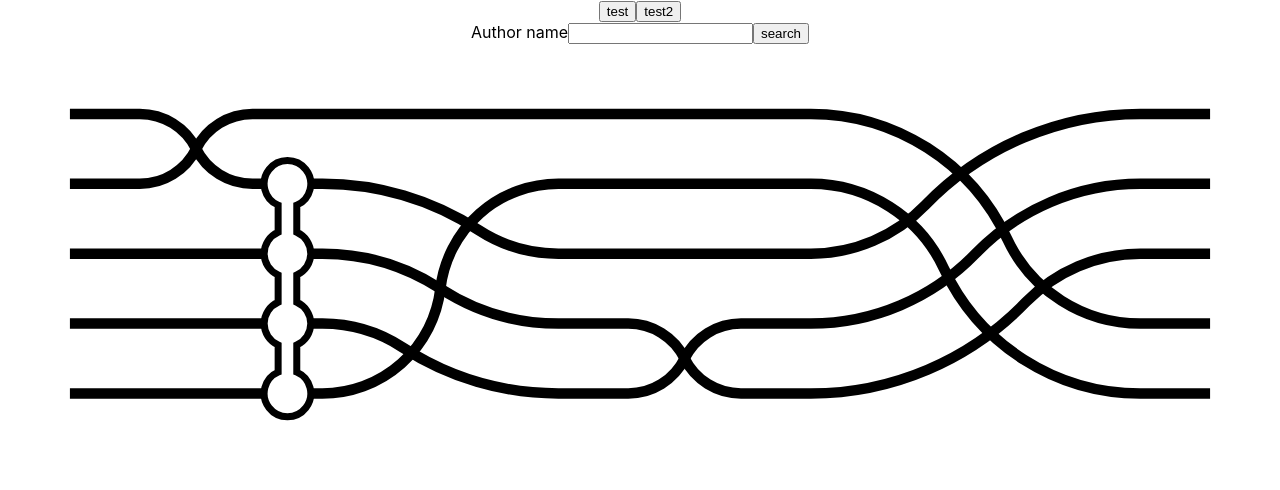
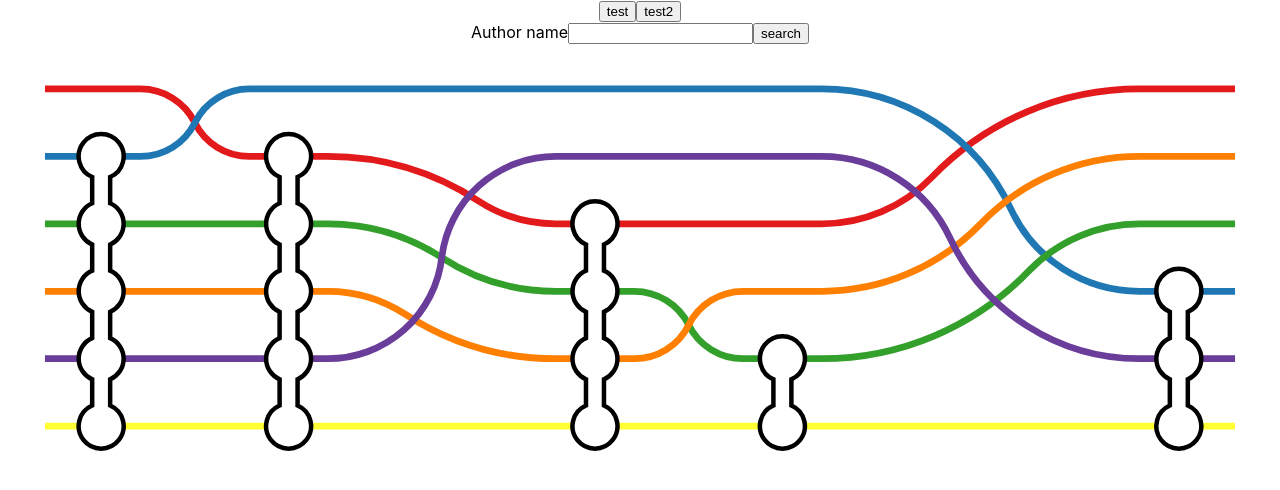
Before and after one commit to hegetim/publines, a React app: page / in a window 1280 px wide. Shown: the top 490 px of the page. Built offline with nearby package versions, Linux system fonts and the light colour scheme; the HTML template or start-up script is replaced by a standard one.

Commit message:
draw storyline sections

```diff
--- a/src/components/App.tsx
+++ b/src/components/App.tsx
@@ -2,11 +2,18 @@ import React from 'react';
 import './App.css';
 import * as Dblp from '../model/Dblp';
 import { AuthorName } from './Settings';
-import { StorylineTest } from './StorylineTest';
+import { StorylineSvg } from './Storyline';
+import { as } from '../model/util';
+import { SBCMRealization, Storyline } from '../model/Sbcm';
+import { defaultConfig } from './StorylineUtils';
 
 const App = () => {
   const fetchAuthors = (s: string) => Dblp.findAuthor(s)
     .then(res => res === 'not_ok' || res === 'error' ? 'error' : Dblp.mkSuggestions(res));
+
+  const testStory = as<Storyline>({ authorIds: [], meetings: [[1, 2, 3, 4, 5], [0, 2, 3, 4, 5], [0, 2, 3, 5], [2, 5], [4, 1, 5]] });
+  const testReal = as<SBCMRealization>({ initialPermutation: [0, 1, 2, 3, 4, 5], blockCrossings: [[0, 0, 1], [1, 3, 4], [3, 3, 4], [0, 1, 4]] });
+  const config = defaultConfig(15);
 
   return (
     <div className="App">
@@ -25,7 +32,7 @@ const App = () => {
         }
       })}>test2</button>
       <AuthorName setAuthor={x => { console.log(x) }} fetchAuthors={fetchAuthors} />
-      <StorylineTest />
+      <StorylineSvg config={config} realization={testReal} story={testStory} />
     </div>
   );
 }
--- /dev/null
+++ b/src/components/Storyline.tsx
@@ -0,0 +1,43 @@
+import React from "react"
+import { DrawingConfig, MeetingStyle, bcWidth, defaultConfig, drawSLine, drawSections, mkBcMetrics, mkSections } from "./StorylineUtils"
+import { Storyline, SBCMRealization } from "../model/Sbcm";
+import { matchString } from "../model/util";
+
+export const StorylineSvg = (props: Props) => {
+    const sections = mkSections(props.story, props.realization)!;
+    const { paths, meetings, width, height } = drawSections(props.config, sections, props.realization.initialPermutation);
+    const pathCommons = { fill: "none", strokeWidth: 1.5 };
+    const meeetingCommons = mkMeetingStyle(props.config.meetingStyle);
+    return <svg viewBox={`-10 -10 ${width + 20} ${height + 20}`}>
+        <g>
+            {...paths.map((cmds, i) => <path key={i} {...pathCommons} stroke={pkColors[i % pkColors.length]} d={cmds} />)}
+        </g>
+        <g>
+            {...meetings.map((cmds, i) => <path key={i} {...meeetingCommons} d={cmds} />)}
+        </g>
+    </svg>
+}
+
+const mkMeetingStyle = (style: MeetingStyle) => matchString(style, {
+    'Bar': () => ({ stroke: "none", fill: "black" }),
+    'Metro': () => ({ stroke: "black", fill: "white", strokeWidth: 1 }),
+});
+
+const pkColors = [
+    '#e31a1c', // PK dark red
+    '#1f78b4', // PK dark blue
+    '#33a02c', // PK dark green
+    '#ff7f00', // PK dark orange
+    '#6a3d9a', // PK dark purple
+    '#ffff33', // PK dark yellow
+    '#a65628', // PK dark brown
+    '#f781bf', // PK dark pink
+    '#1b9e77', // PK dark cyan
+    //'#808080', // PK dark gray
+]
+
+interface Props {
+    config: DrawingConfig,
+    story: Storyline,
+    realization: SBCMRealization,
+}
--- a/src/components/StorylineTest.tsx
+++ /dev/null
@@ -1,19 +0,0 @@
-import React from "react"
-import { as } from "../model/util"
-import { DrawingConfig, bcWidth, drawMetroStation, drawSLine, mkBcMetrics } from "./StorylineUtils"
-
-export const StorylineTest = () => {
-  const info = as<DrawingConfig>({ lineDist: 10, stretch: .4, crossing2crossingMargin: 10, crossing2meetingMargin: 10, meeting2meetingMargin: 10, meetingStyle: 'Bar' });
-  const [m1, m2, m3, m4] = [mkBcMetrics(info, 0, 0, 1), mkBcMetrics(info, 1, 3, 4), mkBcMetrics(info, 3, 3, 4), mkBcMetrics(info, 0, 1, 4)];
-  const [w1, w2, w3, w4] = [bcWidth(m1), bcWidth(m2), bcWidth(m3), bcWidth(m4)];
-  console.log({ w1, w2, w3, w4 })
-  const commons = { fill: "none", stroke: "black", strokeWidth: 1.5 };
-  return <svg viewBox={`0 0 ${70 + w1 + w2 + w3 + w4} 60`}>
-    <path {...commons} d={`M 10 10 h 10 ${drawSLine(m1, 0)} h 10 ${drawSLine(m2, 1)} h ${20 + w1} ${drawSLine(m4, 2)} h 10`} />
-    <path {...commons} d={`M 10 20 h 10 ${drawSLine(m1, 1)} h ${30 + w1 + w2} ${drawSLine(m4, 0)} h 10`} />
-    <path {...commons} d={`M 10 30 h ${20 + w1} ${drawSLine(m2, 2)} h 10 ${drawSLine(m3, 3)} h 10 ${drawSLine(m4, 4)} h 10`} />
-    <path {...commons} d={`M 10 40 h ${20 + w1} ${drawSLine(m2, 3)} h 10 ${drawSLine(m3, 4)} h 10 ${drawSLine(m4, 3)} h 10`} />
-    <path {...commons} d={`M 10 50 h ${20 + w1} ${drawSLine(m2, 4)} h ${20 + w1} ${drawSLine(m4, 1)} h10`} />
-    <path fill="white" stroke="black" strokeWidth={1} d={drawMetroStation(info, 25 + w1, 2, 5)} />
-  </svg>
-}
--- a/src/components/StorylineUtils.ts
+++ b/src/components/StorylineUtils.ts
@@ -1,33 +1,47 @@
 import _ from "lodash";
 import { SBCMRealization, Storyline, applyBc, supportsMeeting } from "../model/Sbcm";
-import { as, assertExhaustive } from "../model/util";
+import { as, assertExhaustive, matchString } from "../model/util";
 
 export interface DrawingConfig {
     lineDist: number,
     stretch: number,
+    meetingStyle: MeetingStyle,
     crossing2crossingMargin: number,
     crossing2meetingMargin: number,
     meeting2meetingMargin: number,
-    meetingStyle: MeetingStyle,
+    initialMargin: number,
+    finalMargin: number,
 }
+
+export const defaultConfig = (lineDist: number) => as<DrawingConfig>({
+    lineDist,
+    stretch: .4,
+    initialMargin: lineDist / 2,
+    finalMargin: lineDist / 2,
+    crossing2crossingMargin: lineDist / 4,
+    crossing2meetingMargin: lineDist / 4,
+    meeting2meetingMargin: lineDist / 2,
+    meetingStyle: 'Metro',
+});
 
 export type MeetingStyle = 'Bar' | 'Metro'
 
 export type Section = MeetingSect | BlockCrossingSect | EmptySect
 
 export interface MeetingSect {
-    type: 'meeting',
+    kind: 'meeting',
     from: number,
     to: number,
 }
 
 export interface BlockCrossingSect {
-    type: 'block-crossing'
+    kind: 'block-crossing'
     bc: [number, number, number],
+    perm: number[],
 }
 
 export interface EmptySect {
-    type: 'empty'
+    kind: 'empty'
 }
 
 export const mkSections = (story: Storyline, realization: SBCMRealization) => {
@@ -41,15 +55,15 @@ export const mkSections = (story: Storyline, realization: SBCMRealization) => {
         } else {
             const supported = supportsMeeting(perm, meeting)
             if (supported !== false) {
-                result.push({ type: 'meeting', ...supported });
+                result.push({ kind: 'meeting', ...supported });
                 i += 1;
             } else {
                 const nextBc = realization.blockCrossings[j];
                 if (nextBc === undefined) {
-                    console.log(`no block crossing left but meeting ${meeting} is unsupported`);
+                    console.error(`no block crossing left but meeting ${meeting} is unsupported`);
                     return undefined;
                 } else {
-                    result.push({ type: 'block-crossing', bc: nextBc });
+                    result.push({ kind: 'block-crossing', bc: nextBc, perm: perm.slice(nextBc[0], nextBc[2] + 1) });
                     j += 1;
                     perm = applyBc(perm, ...nextBc);
                 }
@@ -59,23 +73,50 @@ export const mkSections = (story: Storyline, realization: SBCMRealization) => {
 }
 
 export const drawSections = (info: DrawingConfig, sections: Section[], initialPermutation: number[]) => {
-    const paths = new Array<string>(initialPermutation.length).fill("");
-    const xBuf = new Array<[number, Section['type']]>(initialPermutation.length).fill([0, 'empty']);
+    const paths = new Array<string>(initialPermutation.length).fill("").map((_, i) => `M 0 ${i * info.lineDist}`);
+    const xBuf = new Array<[number, Section['kind']]>(initialPermutation.length).fill([0, 'empty']);
+    // console.log({ paths, xBuf })
     const meetings: string[] = [];
     for (const sect of sections) {
-        if (sect.type === 'empty') { /* ignore it */ }
-        else if (sect.type === 'meeting') {
-            // update xbuf
-            // create meeting
-        } else if (sect.type === 'block-crossing') {
-            // update xbuf
-            // update paths
+        if (sect.kind === 'empty') { /* ignore it */ }
+        else if (sect.kind === 'meeting') {
+            const x = _.range(sect.from, sect.to + 1).reduce((max, i) =>
+                Math.max(max, xBuf[i]![0] + meetingMargin(info, xBuf[i]![1]) + meetingWidth(info) / 2), 0);
+            _.range(sect.from, sect.to + 1).forEach(i => xBuf[i] = [x + meetingWidth(info) / 2, sect.kind]);
+            meetings.push(drawMeeting(info, x, sect));
+            // console.log({ sect, at: x })
+        } else if (sect.kind === 'block-crossing') {
+            const metrics = mkBcMetrics(info, ...sect.bc);
+            const x = _.range(sect.bc[0], sect.bc[2] + 1).reduce((max, i) =>
+                Math.max(max, xBuf[i]![0] + crossingMargin(info, xBuf[i]![1])), 0);
+            _.range(sect.bc[0], sect.bc[2] + 1).forEach(i => {
+                xBuf[i] = [x + bcWidth(metrics), sect.kind];
+                paths[sect.perm[i - sect.bc[0]]!] += ` H ${x} ${drawSLine(metrics, i)}`;
+            });
+            // console.log({ sect, at: x })
         } else { assertExhaustive(sect); }
     }
+    const width = Math.max(...xBuf.map(x => x[0])) + info.finalMargin;
+    const height = initialPermutation.length * info.lineDist;
+    paths.forEach((_, i, self) => self[i] += ` H ${width}`);
+    return { paths, meetings, width, height };
 }
 
-const meetingWidth = (info: DrawingConfig) => info.meetingStyle === 'Bar' ? info.lineDist / 5 :
-    info.meetingStyle === 'Metro' ? info.lineDist * 2 / 3 : assertExhaustive(info.meetingStyle);
+const meetingMargin = (info: DrawingConfig, previous: Section['kind']) => matchString(previous, {
+    'empty': () => info.initialMargin,
+    'meeting': () => info.meeting2meetingMargin,
+    'block-crossing': () => info.crossing2meetingMargin,
+});
+
+const meetingWidth = (info: DrawingConfig) => matchString(info.meetingStyle, {
+    'Bar': () => info.lineDist / 5,
+    'Metro': () => info.lineDist * 2 / 3
+});
+
+const drawMeeting = (info: DrawingConfig, atX: number, meeting: MeetingSect) => matchString(info.meetingStyle, {
+    'Bar': () => drawBar(info, atX, meeting.from, meeting.to),
+    'Metro': () => drawMetroStation(info, atX, meeting.from, meeting.to),
+});
 
 const drawBar = (info: DrawingConfig, atX: number, from: number, to: number) => {
     const w = info.lineDist / 5;
@@ -83,7 +124,7 @@ const drawBar = (info: DrawingConfig, atX: number, from: number, to: number) =>
     return `M ${atX - w / 2} ${(from - 0.1) * info.lineDist} h ${w} v ${h} h ${-w} z`;
 }
 
-export const drawMetroStation = (info: DrawingConfig, atX: number, from: number, to: number) => {
+const drawMetroStation = (info: DrawingConfig, atX: number, from: number, to: number) => {
     const d = info.lineDist
     const r = d / 3;
     const s = 4 / 5 * r;
@@ -99,6 +140,12 @@ export const drawMetroStation = (info: DrawingConfig, atX: number, from: number,
         return `${pre} ${top} ${midR} ${bottom} ${midL} z`;
     }
 }
+
+const crossingMargin = (info: DrawingConfig, previous: Section['kind']) => matchString(previous, {
+    'empty': () => info.initialMargin,
+    'meeting': () => info.crossing2meetingMargin,
+    'block-crossing': () => info.crossing2crossingMargin,
+});
 
 export interface BcMetrics {
     info: DrawingConfig,
--- a/src/model/Sbcm.ts
+++ b/src/model/Sbcm.ts
@@ -37,7 +37,7 @@ export const supportsMeeting = (perm: number[], meeting: number[]) => {
     const i = perm.findIndex(j => meeting.includes(j));
     const j = meeting.length;
     if (i >= 0 && i + j <= perm.length && perm.slice(i, i + j).every(k => meeting.includes(k))) {
-        return { from: i, to: j };
+        return { from: i, to: i + j - 1 };
     } else {
         return false;
     }
--- a/src/static/index.html
+++ b/src/static/index.html
@@ -1,5 +1,6 @@
 <!DOCTYPE html>
 <html lang="en">
+
 <head>
     <meta charset="UTF-8">
     <meta name="viewport" content="width=device-width, initial-scale=1.0">
--- a/webpack.common.js
+++ b/webpack.common.js
@@ -6,6 +6,7 @@ module.exports = {
   plugins: [
     new HtmlWebpackPlugin({
       template: 'src/static/index.html',
+      favicon: 'src/static/favicon.ico',
     }),
   ],
   module: {
```
Also changed, not shown: src/model/util.ts (+11 -0 lines), 2 other files (tests, documents, lock files or other folders).
